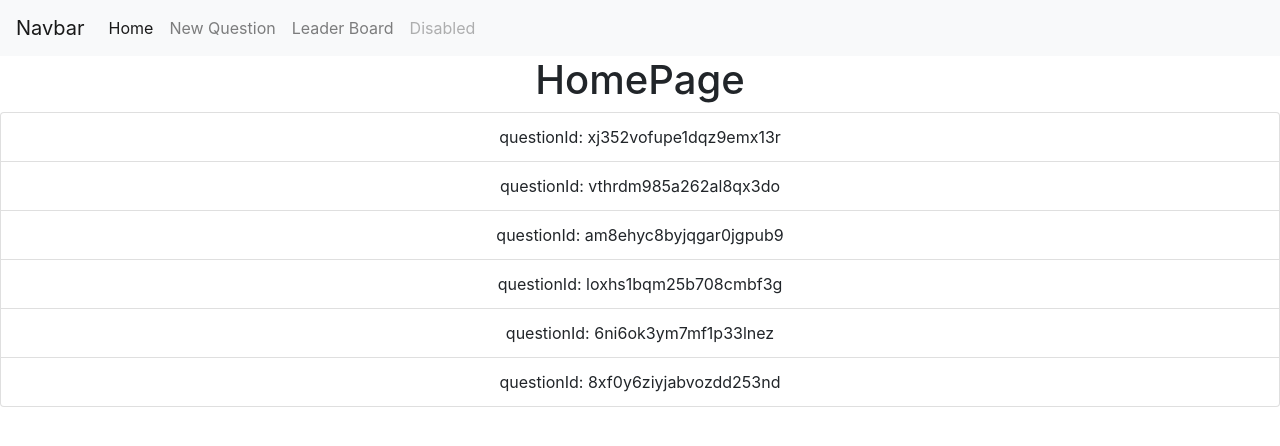
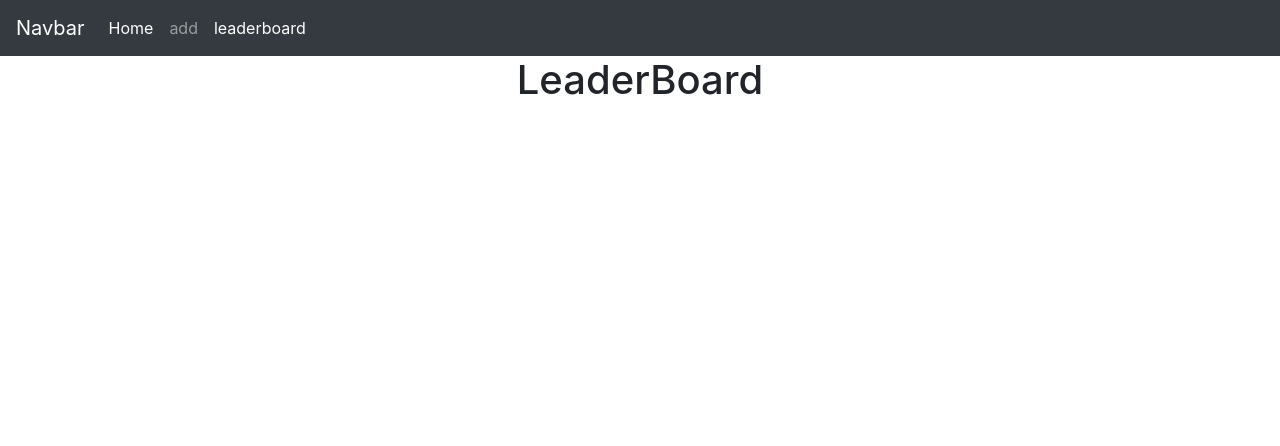
Before and after one commit to Ifeanyi-Owah/wouldyourather-app, a React (Create React App) app: page /leaderboard in a window 1280 px wide. Shown: the top 446 px of the page. Built offline with nearby package versions, Linux system fonts and the light colour scheme.

Commit message:
Feat: additional comps

```diff
--- a/src/components/App.js
+++ b/src/components/App.js
@@ -5,6 +5,9 @@ import { handleInitialData } from "../actions/shared";
 import HomePage from "./HomePage";
 import "./App.css";
 import NavBar from "./NavBar";
+import LeaderBoard from "./LeaderBoard";
+import NewPollQuestionsForm from "./NewPollQuestionsForm";
+import NotFoundPage from "./NotFoundPage";
 
 class App extends Component {
   componentDidMount() {
@@ -15,7 +18,17 @@ class App extends Component {
       <BrowserRouter>
         <div className="App">
           <NavBar />
-          {this.props.loading === true ? null : <HomePage />}
+          <Switch>
+            {/* {this.props.loading === true ? null : <HomePage />} */}
+            <Route
+              exact
+              path="/"
+              render={() => (this.props.loading === true ? null : <HomePage />)}
+            />
+            <Route exact path="/add" render={() => <NewPollQuestionsForm />} />
+            <Route exact path="/leaderboard" render={() => <LeaderBoard />} />
+            <Route render={() => <NotFoundPage />} />
+          </Switch>
         </div>
       </BrowserRouter>
     );
--- /dev/null
+++ b/src/components/LeaderBoard.js
@@ -0,0 +1,13 @@
+import React, { Component } from "react";
+
+class LeaderBoard extends Component {
+  render() {
+    return (
+      <div>
+        <h1>LeaderBoard</h1>
+      </div>
+    );
+  }
+}
+
+export default LeaderBoard;
--- a/src/components/NavBar.js
+++ b/src/components/NavBar.js
@@ -1,13 +1,25 @@
 import React, { Component } from "react";
+import { NavLink } from "react-router-dom";
+
+const navlinks = ["add", "leaderboard"];
 
 class NavBar extends Component {
   render() {
+    const navLink = navlinks.map((link) => {
+      return (
+        <li>
+          <NavLink exact to={`/${link}`} className="nav-link" key={link}>
+            {link}
+          </NavLink>
+        </li>
+      );
+    });
     return (
       <div>
-        <nav className="navbar navbar-expand-lg navbar-light bg-light">
-          <a className="navbar-brand" href="#">
+        <nav className="navbar navbar-expand-lg navbar-dark bg-dark">
+          <NavLink exact to="/" className="navbar-brand">
             Navbar
-          </a>
+          </NavLink>
           <button
             className="navbar-toggler"
             type="button"
@@ -22,25 +34,11 @@ class NavBar extends Component {
           <div className="collapse navbar-collapse" id="navbarNav">
             <ul className="navbar-nav">
               <li className="nav-item active">
-                <a className="nav-link" href="#">
+                <NavLink exact to="/" className="nav-link">
                   Home <span className="sr-only">(current)</span>
-                </a>
+                </NavLink>
               </li>
-              <li className="nav-item">
-                <a className="nav-link" href="#">
-                  New Question
-                </a>
-              </li>
-              <li className="nav-item">
-                <a className="nav-link" href="#">
-                  Leader Board
-                </a>
-              </li>
-              <li className="nav-item">
-                <a className="nav-link disabled" href="#">
-                  Disabled
-                </a>
-              </li>
+              {navLink}
             </ul>
           </div>
         </nav>
--- /dev/null
+++ b/src/components/NewPollQuestionsForm.js
@@ -0,0 +1,13 @@
+import React, { Component } from "react";
+
+class NewPollQuestionsForm extends Component {
+  render() {
+    return (
+      <div>
+        <h1>Form</h1>
+      </div>
+    );
+  }
+}
+
+export default NewPollQuestionsForm;
--- /dev/null
+++ b/src/components/NotFoundPage.js
@@ -0,0 +1,14 @@
+import React from "react";
+import PropTypes from "prop-types";
+
+const NotFoundPage = (props) => {
+  return (
+    <div>
+      <h1>404</h1>
+    </div>
+  );
+};
+
+NotFoundPage.propTypes = {};
+
+export default NotFoundPage;
--- a/src/utils/_DATA.js
+++ b/src/utils/_DATA.js
@@ -1,4 +1,4 @@
-import { formatQuestion } from "./helpers";
+import { formatQuestion } from "./helper";
 
 let users = {
   sarahedo: {
```
Also changed, not shown: src/components/Question.js (added, +20 -0 lines), src/utils/helper.js (renamed from src/utils/helpers.js).
